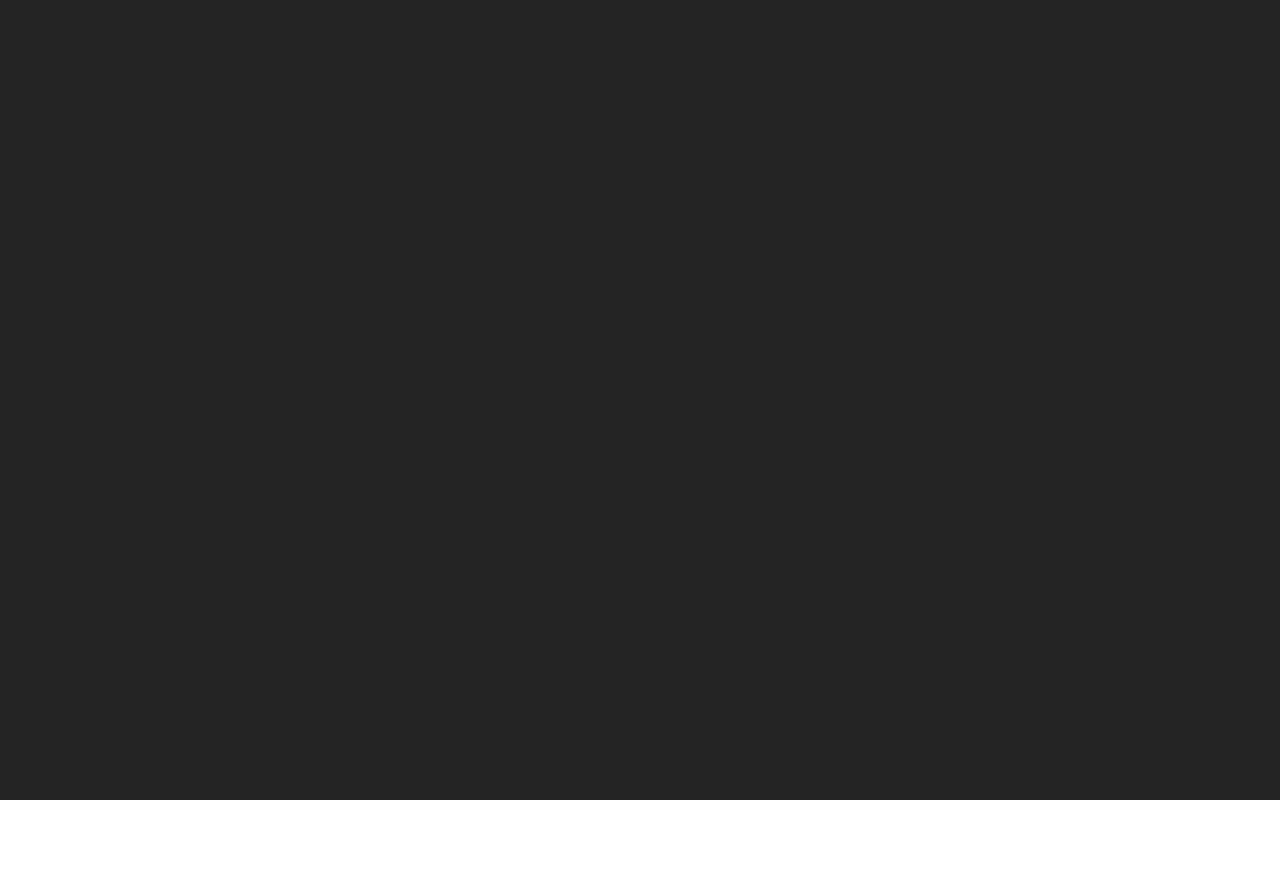
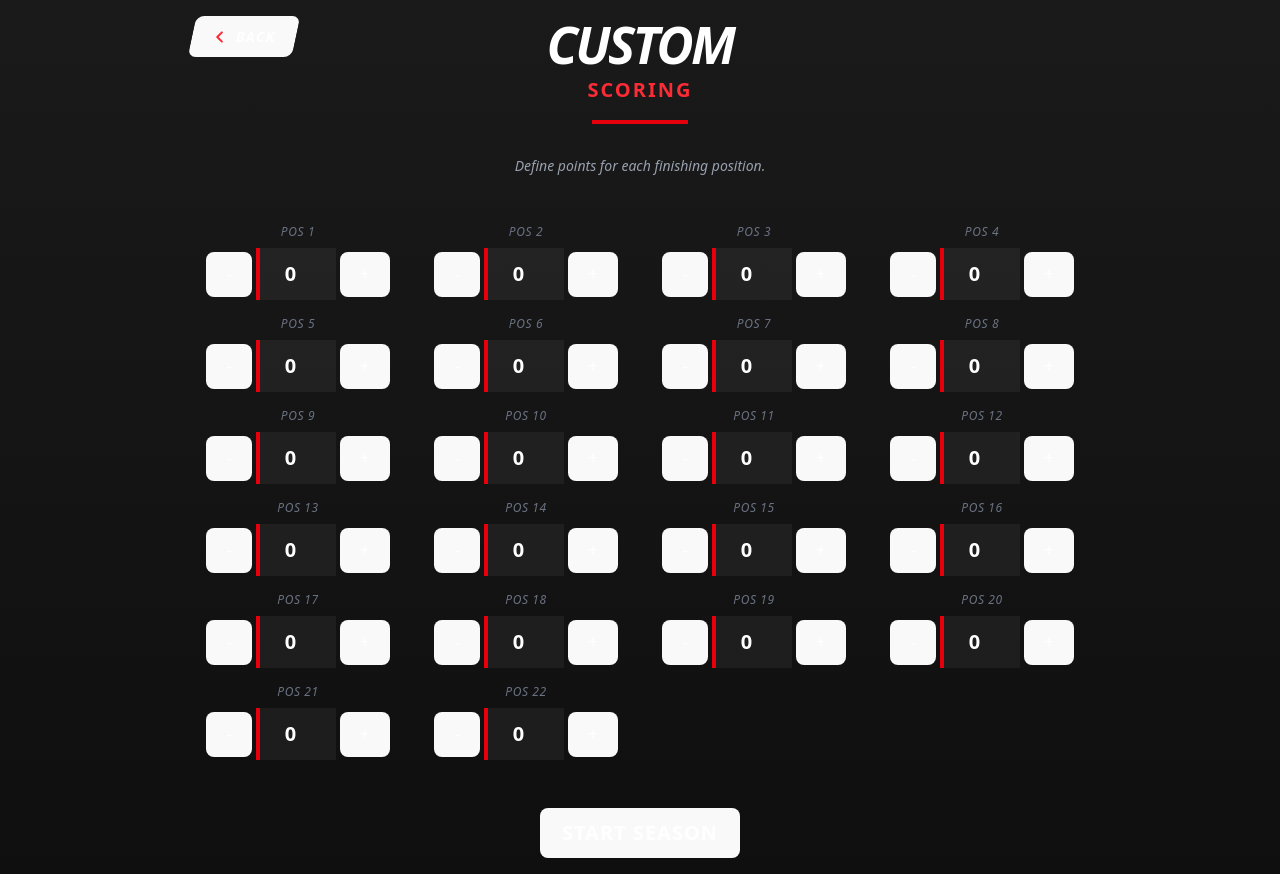
Before and after one commit to therobhe/f1-game-point-manager, a React (Vite) app: page /customPointsystemconfig in a window 1280 px wide. Before the commit this address had no page. Before the commit the page ends 800 px from the top, so only its background shows below. Built offline with nearby package versions, Linux system fonts and the light colour scheme.

Commit message:
feat: Rename ConfigPointsystem to ConfigPointSystem, add CustomPointSystemConfig component, and update routing

```diff
--- a/src/App.tsx
+++ b/src/App.tsx
@@ -3,8 +3,9 @@ import { BrowserRouter, Route, Routes, useLocation } from 'react-router-dom';
 import ScrollToTop from './components/utils/ScrollToTop';
 import { SeasonProvider } from './context/SeasonContextProvider.tsx';
 import { ConfigCalendar } from './pages/ConfigCalendar';
-import { ConfigPointsystem } from './pages/ConfigPointsystem';
+import { ConfigPointSystem } from './pages/ConfigPointSystem.tsx';
 import { CustomCalendarConfig } from './pages/CustomCalendarConfig.tsx';
+import { CustomPointSystemConfig } from './pages/CustomPointSystemConfig.tsx';
 import { Finish } from './pages/Finish';
 import { MainMenu } from './pages/MainMenu';
 import { RaceResult } from './pages/RaceResult';
@@ -17,7 +18,8 @@ const AppRouter = () => {
 			<Route path="/" element={<MainMenu />} />
 			<Route path="/track-config" element={<ConfigCalendar />} />
 			<Route path="/custom-calendar" element={<CustomCalendarConfig />} />
-			<Route path="/points" element={<ConfigPointsystem />} />
+			<Route path="/points" element={<ConfigPointSystem />} />
+			<Route path="/customPointsystemconfig" element={<CustomPointSystemConfig />} />
 			<Route path="/race/:raceId" element={<RaceResult key={location.pathname} />} />
 			<Route path="/standings/:raceId" element={<Standings />} />
 			<Route path="/finish" element={<Finish />} />
--- a/src/pages/ConfigPointsystem.tsx
+++ b/src/pages/ConfigPointSystem.tsx
@@ -4,7 +4,7 @@ import { BackButton } from '../components/ui/buttons/BackButton.tsx';
 import { useSeasonContext } from '../context/hooks.ts';
 import { pointSystem } from '../utils/data.ts';
 
-export const ConfigPointsystem: React.FC = () => {
+export const ConfigPointSystem: React.FC = () => {
 	const { setActivePointSystem } = useSeasonContext();
 	const navigate = useNavigate();
 
@@ -15,16 +15,19 @@ export const ConfigPointsystem: React.FC = () => {
 
 	/*Todo: implement option for custom scoring*/
 	return (
-		<div className="flex flex-col items-center justify-center min-h-screen p-4 bg-gradient-to-b from-[#1a1a1a] to-[#0f0f0f]">
+		<div
+			className="flex flex-col items-center justify-center min-h-screen p-4 bg-gradient-to-b from-[#1a1a1a] to-[#0f0f0f]">
 			<div className="w-full max-w-4xl relative">
 				<div className="absolute left-0 md:top-0">
 					<BackButton />
 				</div>
 
 				<div className="text-center mt-16 md:mt-0 mb-16">
-					<h1 className="text-4xl md:text-5xl font-black italic tracking-tighter text-white uppercase transform -skew-x-12 inline-block">
+					<h1
+						className="text-4xl md:text-5xl font-black italic tracking-tighter text-white uppercase transform -skew-x-12 inline-block">
 						Scoring
-						<span className="block text-red-500 not-italic skew-x-0 tracking-widest text-xl mt-1 uppercase">System</span>
+						<span
+							className="block text-red-500 not-italic skew-x-0 tracking-widest text-xl mt-1 uppercase">System</span>
 					</h1>
 					<div className="h-1 w-24 bg-red-600 mx-auto mt-4 transform -skew-x-12"></div>
 					<p className="mt-8 text-gray-400 text-sm italic">Choose the regulations for your championship campaign.</p>
@@ -50,10 +53,12 @@ export const ConfigPointsystem: React.FC = () => {
                                     flex items-center justify-center
                                 `}
 							>
-								<span className="relative z-10 block text-2xl font-black text-white uppercase tracking-wider transform skew-x-12 italic">
+								<span
+									className="relative z-10 block text-2xl font-black text-white uppercase tracking-wider transform skew-x-12 italic">
 									{system.label}
 								</span>
-								<div className="absolute inset-0 h-full w-full scale-0 rounded-none transition-all duration-300 group-hover:scale-100 group-hover:bg-red-800/30"></div>
+								<div
+									className="absolute inset-0 h-full w-full scale-0 rounded-none transition-all duration-300 group-hover:scale-100 group-hover:bg-red-800/30"></div>
 							</button>
 							<p className="text-[10px] text-gray-500 text-center uppercase tracking-widest px-2">
 								{system.desc}
@@ -62,10 +67,32 @@ export const ConfigPointsystem: React.FC = () => {
 					))}
 				</div>
 
-				<div className="mt-20 text-center">
-					<p className="text-[10px] text-gray-600 uppercase tracking-[0.3em] opacity-50">
-						Custom scoring regulations coming soon
-					</p>
+				<div className="grid grid-cols-1 md:grid-cols-2 gap-6 px-4 mt-8">
+					<div className="flex flex-col items-center gap-4 group">
+						<button
+							onClick={() => navigate('/customPointsystemconfig')}
+							className="
+								relative overflow-hidden
+								px-8 py-10 w-full
+								bg-white/5 backdrop-blur-sm border-l-4 border-red-600
+								rounded-none
+								transform -skew-x-12
+								transition-all duration-300 ease-out
+								hover:scale-105 hover:shadow-[0_0_30px_rgba(220,38,38,0.2)]
+								flex items-center justify-center
+							"
+						>
+							<span
+								className="relative z-10 block text-2xl font-black text-white uppercase tracking-wider transform skew-x-12 italic">
+								Custom
+							</span>
+							<div
+								className="absolute inset-0 h-full w-full scale-0 rounded-none transition-all duration-300 group-hover:scale-100 group-hover:bg-red-800/30"></div>
+						</button>
+						<p className="text-[10px] text-gray-500 text-center uppercase tracking-widest px-2">
+							Define your own point system
+						</p>
+					</div>
 				</div>
 			</div>
 		</div>
--- /dev/null
+++ b/src/pages/CustomPointSystemConfig.tsx
@@ -0,0 +1,109 @@
+import React, { useState } from 'react';
+import { useNavigate } from 'react-router-dom';
+import { BackButton } from '../components/ui/buttons/BackButton';
+import { useSeasonContext } from '../context/hooks';
+
+export const CustomPointSystemConfig: React.FC = () => {
+	const { setActivePointSystem } = useSeasonContext();
+	const navigate = useNavigate();
+
+	// 22 positions initialized to 0
+	const [ points, setPoints ] = useState<number[]>(Array(22).fill(0));
+
+	const handleInputChange = (index: number, value: string) => {
+		const newPoints = [ ...points ];
+		newPoints[index] = parseInt(value) || 0;
+		setPoints(newPoints);
+	};
+
+	const handlePointChange = (index: number, delta: number) => {
+		setPoints(prevPoints => {
+			const newPoints = [ ...prevPoints ];
+			newPoints[index] = (newPoints[index] || 0) + delta;
+			return newPoints;
+		});
+	};
+
+	const handleSubmit = (e: React.FormEvent) => {
+		e.preventDefault();
+		setActivePointSystem(points);
+		navigate('/race/1');
+	};
+
+	return (
+		<div
+			className="flex flex-col items-center justify-center min-h-screen p-4 bg-linear-to-b from-[#1a1a1a] to-[#0f0f0f]">
+			<div className="w-full max-w-4xl relative">
+				<div className="absolute left-0 md:top-0">
+					<BackButton />
+				</div>
+
+				<div className="text-center mt-16 md:mt-0 mb-12">
+					<h1
+						className="text-4xl md:text-5xl font-black italic tracking-tighter text-white uppercase transform inline-block">
+						Custom
+						<span
+							className="block text-red-500 not-italic skew-x-0 tracking-widest text-xl mt-1 uppercase">Scoring</span>
+					</h1>
+					<div className="h-1 w-24 bg-red-600 mx-auto mt-4 transform"></div>
+					<p className="mt-8 text-gray-400 text-sm italic">Define points for each finishing position.</p>
+				</div>
+
+				<form onSubmit={handleSubmit} className="w-full">
+					<div className="grid grid-cols-2 md:grid-cols-3 lg:grid-cols-4 gap-4 mb-12">
+						{points.map((point, index) => (
+							<div key={index} className="flex flex-col items-center gap-2">
+								<label className="text-gray-500 text-xs uppercase tracking-wider italic">
+									Pos {index + 1}
+								</label>
+								<div className="flex items-center justify-center gap-1">
+									<button
+										type="button"
+										onClick={() => handlePointChange(index, -1)}
+										className="px-3 py-1 bg-white/10 text-white font-bold rounded-md hover:bg-red-600 transition-colors transform"
+									>
+										<span className="inline-block transform">-</span>
+									</button>
+									<input
+										type="number"
+										value={point}
+										onChange={(e) => handleInputChange(index, e.target.value)}
+										className="w-20 bg-white/5 border-l-4 border-red-600 text-white text-center py-3 font-bold text-xl focus:outline-none focus:bg-white/10 transition-colors"
+									/>
+									<button
+										type="button"
+										onClick={() => handlePointChange(index, 1)}
+										className="px-3 py-1 bg-white/10 text-white font-bold rounded-md hover:bg-red-600 transition-colors transform"
+									>
+										<span className="inline-block transform">+</span>
+									</button>
+								</div>
+							</div>
+						))}
+					</div>
+
+					<div className="flex justify-center">
+						<button
+							type="submit"
+							className="
+								relative overflow-hidden group
+								px-16 py-3
+								bg-blue-600 rounded-none border-l-4 border-white
+								transform
+								transition-all duration-300 ease-out
+                                hover:bg-blue-700 hover:scale-105 hover:shadow-[0_0_20px_rgba(37,99,235,0.5)]
+                                flex items-center justify-center
+                                min-w-50
+                            "
+						>
+							<span
+								className="relative z-10 block text-xl font-bold text-white uppercase tracking-wider transform">
+								Start Season
+							</span>
+						</button>
+					</div>
+				</form>
+			</div>
+		</div>
+	);
+};
```
Also changed, not shown: src/pages/RaceResult.tsx (+28 -17 lines).
